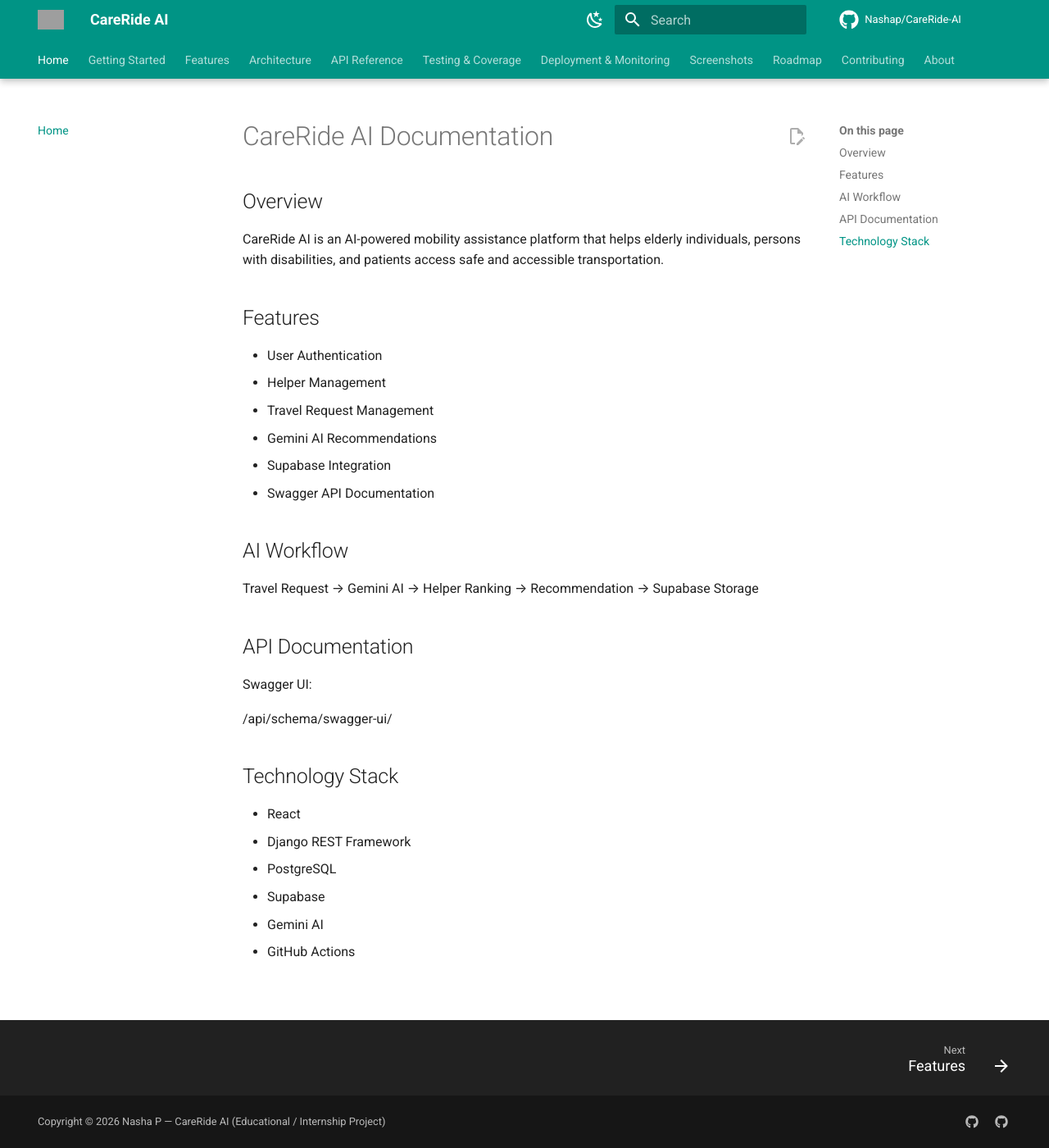
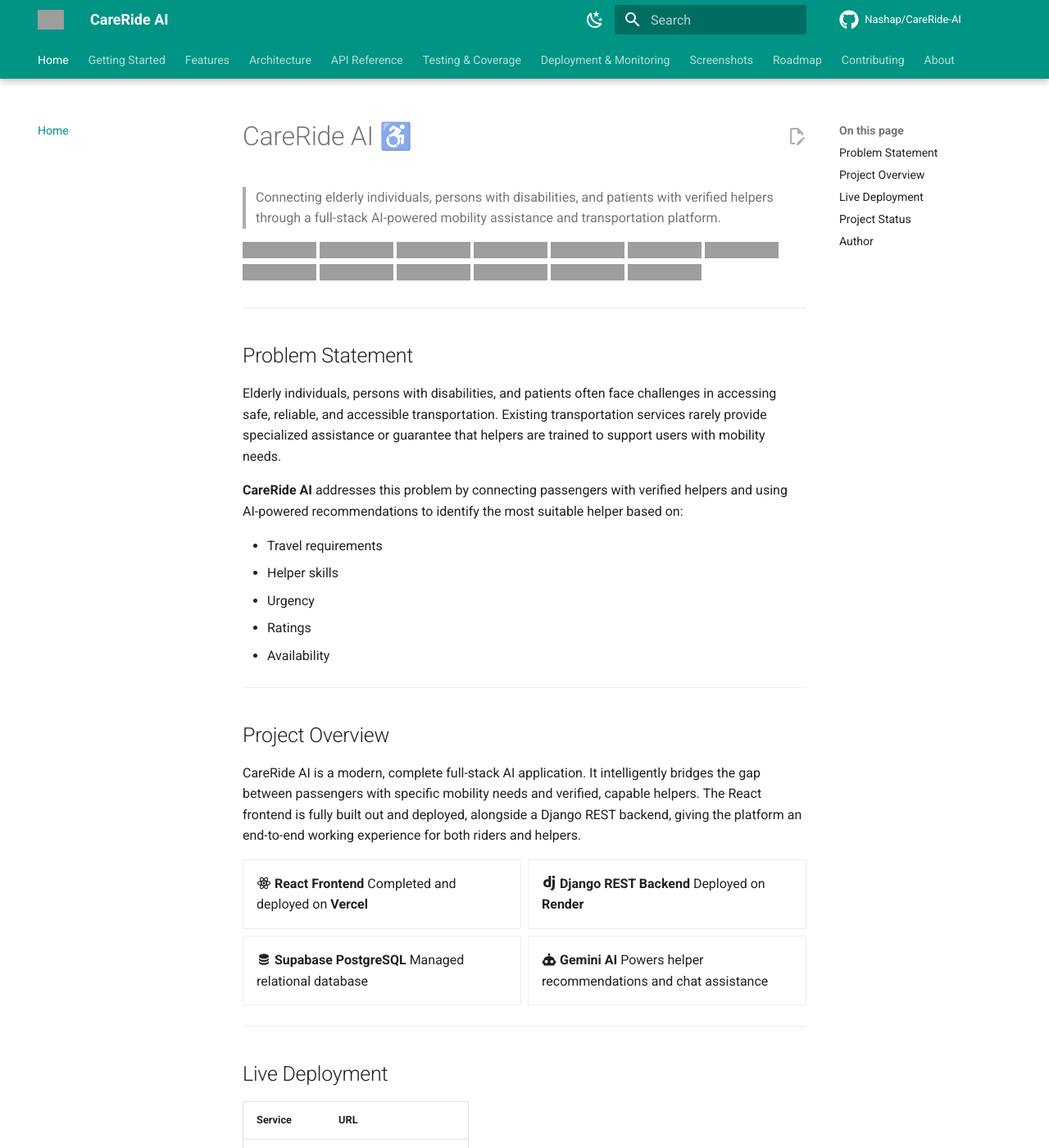
Before and after one commit to Nashap/CareRide-AI, an MkDocs documentation site: the page built from docs/index.md, in a window 1280 px wide and 1400 px high. Shown: the whole window at 82% size. Built offline with MkDocs 1.6.1 and Material for MkDocs 9.7.7, drawn with Linux system fonts in a browser that asks for light colours; comment, search, counter and statistics services are not loaded; some of the changed text lies outside the part shown; grey boxes are pictures that could not be loaded.

Commit message:
Update index.md

```diff
--- a/docs/index.md
+++ b/docs/index.md
@@ -1,33 +1,103 @@
-# CareRide AI Documentation
+# CareRide AI ♿
 
-## Overview
+> Connecting elderly individuals, persons with disabilities, and patients with verified helpers through a full-stack AI-powered mobility assistance and transportation platform.
 
-CareRide AI is an AI-powered mobility assistance platform that helps elderly individuals, persons with disabilities, and patients access safe and accessible transportation.
+[![Django Tests](https://github.com/Nashap/CareRide-AI/actions/workflows/django.yml/badge.svg)](https://github.com/Nashap/CareRide-AI/actions)
+![Python](https://img.shields.io/badge/Python-3776AB?style=flat&logo=python&logoColor=white)
+![Django](https://img.shields.io/badge/Django-092E20?style=flat&logo=django&logoColor=white)
+![React](https://img.shields.io/badge/React-20232A?style=flat&logo=react&logoColor=61DAFB)
+![Tailwind CSS](https://img.shields.io/badge/Tailwind_CSS-38B2AC?style=flat&logo=tailwind-css&logoColor=white)
+![Gemini AI](https://img.shields.io/badge/Gemini_AI-8E75B2?style=flat&logo=google&logoColor=white)
+![Supabase](https://img.shields.io/badge/Supabase-3ECF8E?style=flat&logo=supabase&logoColor=white)
+![GitHub Actions](https://img.shields.io/badge/GitHub_Actions-2088FF?style=flat&logo=github-actions&logoColor=white)
+![Render](https://img.shields.io/badge/Render-46E3B7?style=flat&logo=render&logoColor=white)
+![Vercel](https://img.shields.io/badge/Vercel-000000?style=flat&logo=vercel&logoColor=white)
+![Coverage](https://img.shields.io/badge/Coverage-99%25-brightgreen)
+![Uptime](https://img.shields.io/badge/Uptime-100%25-brightgreen)
+![License](https://img.shields.io/badge/License-Educational-blue.svg)
 
-## Features
+---
 
-* User Authentication
-* Helper Management
-* Travel Request Management
-* Gemini AI Recommendations
-* Supabase Integration
-* Swagger API Documentation
+## Problem Statement
 
-## AI Workflow
+Elderly individuals, persons with disabilities, and patients often face challenges in accessing safe, reliable, and accessible transportation. Existing transportation services rarely provide specialized assistance or guarantee that helpers are trained to support users with mobility needs.
 
-Travel Request → Gemini AI → Helper Ranking → Recommendation → Supabase Storage
+**CareRide AI** addresses this problem by connecting passengers with verified helpers and using AI-powered recommendations to identify the most suitable helper based on:
 
-## API Documentation
+- Travel requirements
+- Helper skills
+- Urgency
+- Ratings
+- Availability
 
-Swagger UI:
+---
 
-/api/schema/swagger-ui/
+## Project Overview
 
-## Technology Stack
+CareRide AI is a modern, complete full-stack AI application. It intelligently bridges the gap between passengers with specific mobility needs and verified, capable helpers. The React frontend is fully built out and deployed, alongside a Django REST backend, giving the platform an end-to-end working experience for both riders and helpers.
 
-* React
-* Django REST Framework
-* PostgreSQL
-* Supabase
-* Gemini AI
-* GitHub Actions
+<div class="grid cards" markdown>
+
+- :material-react: **React Frontend**
+  Completed and deployed on **Vercel**
+
+- :simple-django: **Django REST Backend**
+  Deployed on **Render**
+
+- :material-database: **Supabase PostgreSQL**
+  Managed relational database
+
+- :material-robot: **Gemini AI**
+  Powers helper recommendations and chat assistance
+
+</div>
+
+---
+
+## Live Deployment
+
+| Service      | URL                                                                                                          |
+| ------------ | ------------------------------------------------------------------------------------------------------------ |
+| **Frontend** | [careride-six.vercel.app](https://careride-six.vercel.app/)                                                   |
+| **Backend**  | [careride-ai.onrender.com](https://careride-ai.onrender.com)                                                  |
+| **Swagger**  | [API Docs](https://careride-ai.onrender.com/api/schema/swagger-ui/)                                           |
+| **Postman**  | [Collection](https://documenter.getpostman.com/view/55567557/2sBXwvH81g)                                      |
+
+---
+
+## Project Status
+
+**React Frontend Completed**
+
+- [x] User Authentication
+- [x] Helper Management
+- [x] Travel Request APIs
+- [x] Supabase Integration
+- [x] Gemini AI Integration
+- [x] AI Recommendation Engine & Storage
+- [x] AI Recommendation Workflow
+- [x] Rider Dashboard
+- [x] Helper Dashboard
+- [x] Ride Assignment Workflow
+- [x] Disability Certificate Upload
+- [x] Swagger Documentation
+- [x] MkDocs Documentation
+- [x] Automated Test Suite
+- [x] GitHub Actions CI Configured
+- [x] Render Deployment (Backend)
+- [x] Vercel Deployment (Frontend)
+- [x] UptimeRobot Monitoring Configured
+
+!!! note "Where to go next"
+    - New here? Start with **[Getting Started → Installation](getting-started/installation.md)**.
+    - Want the technical picture? See **[Architecture](architecture/overview.md)**.
+    - Curious what it looks like? Jump to **[Screenshots](screenshots.md)**.
+
+---
+
+## Author
+
+**Nasha P** — AI & Full-Stack Developer
+
+- GitHub: [github.com/Nashap](https://github.com/Nashap)
+- Project Repository: [github.com/Nashap/CareRide-AI](https://github.com/Nashap/CareRide-AI)
```
